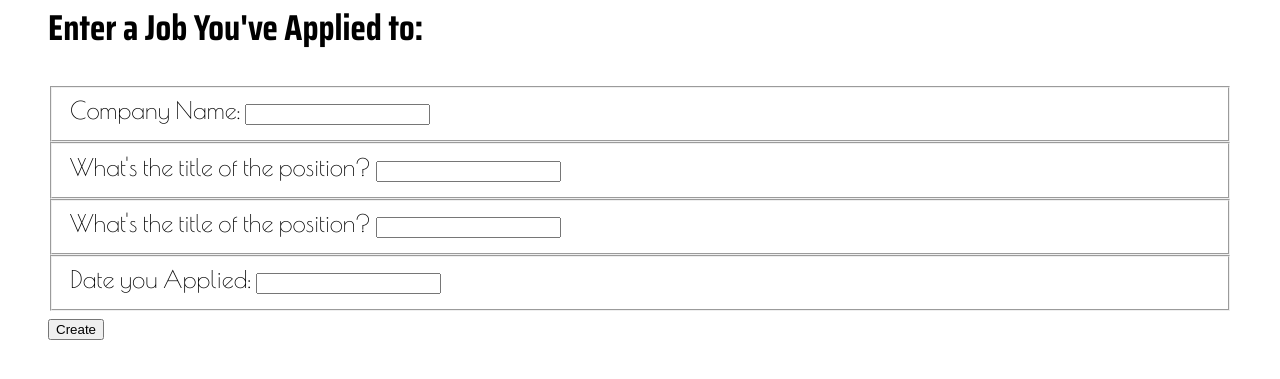
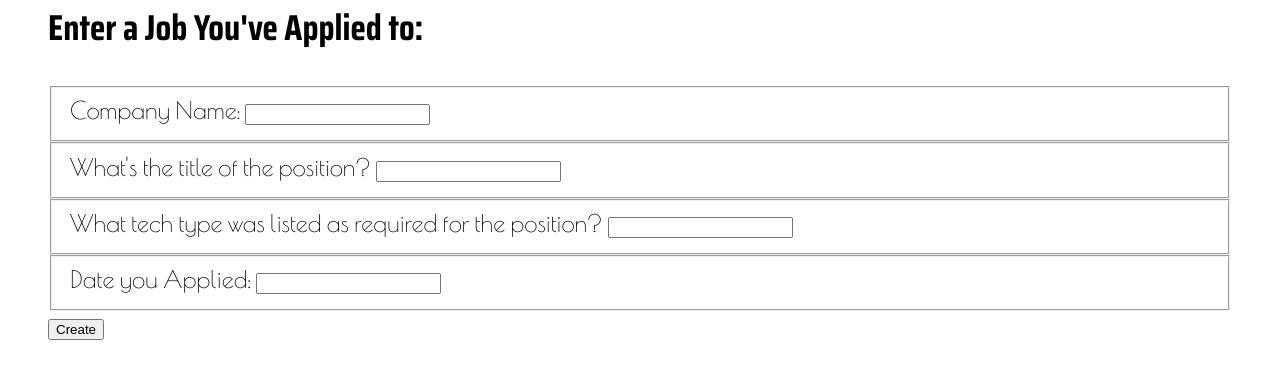
Before and after one commit to MelanieJaneBond/Job-Sauce-Capstone, a Django app: template jobsauceapp/templates/job/form.html in a window 1280 px wide. Shown: the part 143-522 px from the top of the page. Run offline with Django 3.2, Linux system fonts and the light colour scheme; the template is opened without the code that fills it, so the values that code supplies are empty; parts of the project's set-up code (start-up, migrations or seed data) failed here and were passed over.

Commit message:
almost finished making the form for creating a job...

```diff
--- a/jobsauceapp/templates/job/form.html
+++ b/jobsauceapp/templates/job/form.html
@@ -15,7 +15,7 @@
         <input id="title_of_position" type="text" name="title_of_position" value="{{ job.title_of_position }}">
       </fieldset>
       <fieldset>
-        <label for="tech_names">What's the title of the position?</label>
+        <label for="tech_names">What tech type was listed as required for the position?</label>
         <input id="tech_names" type="text" name="tech_names" value="{{ tt.name }}">
       </fieldset>
       {% comment %} the one above this comment needs to eventually be able to take in a list {% endcomment %}
@@ -34,6 +34,10 @@
     </form>
 {% endblock %}
 
+{% comment %} I have just learned that the form_data[things] refer to the id values here in the form.
+If I am going to make this work, I have to learn what the HTML value is for and where that data goes...
+does it specify a specific "create" function I made somewhere in the code (e.g. details.py) {% endcomment %}
+
 
 {% comment %} The following columns are in the Job table but are not currently listed in the above form.
     How will I fill them in to the table if I do not take them upon creation?
--- a/jobsauceapp/templates/job/list.html
+++ b/jobsauceapp/templates/job/list.html
@@ -2,7 +2,7 @@
 
 {% block content %}
     <h2>Jobs you have applied for:</h2>
-    <h6>to enter a new job <a href="{% url 'jobsauceapp:job_form_1' %}">click here</a></h6>
+    <h6>to enter a new job <a href="{% url 'jobsauceapp:job_form' %}">click here</a></h6>
 
     <ol>
     {% for job in all_jobs %}
--- a/jobsauceapp/views/__init__.py
+++ b/jobsauceapp/views/__init__.py
@@ -3,6 +3,7 @@ from .home import home
 from .connection import Connection
 
 from .job.list import job_list
+from .job.form import job_form
 
 from .response.list import response_list
 from .response.form import response_form, response_edit_form
```
